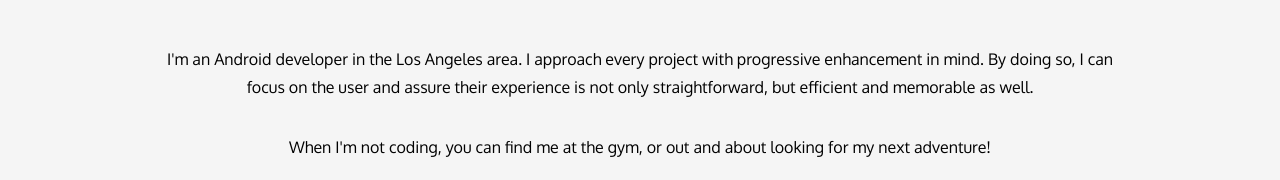
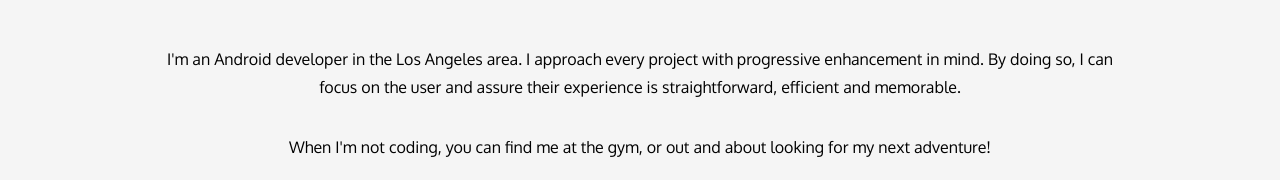
Before and after one commit to mikezalik/mikezalik.github.io, a website: page index.html in a window 1280 px wide. Shown: the part 633-813 px from the top of the page. Drawn offline with Linux system fonts and the light colour scheme.

Commit message:
About update

```diff
--- a/index.html
+++ b/index.html
@@ -38,7 +38,7 @@
             <div class ="about-container">
                 <div class ="about-content">
                     <p> I'm an Android developer in the Los Angeles area.
-                        I approach every project with progressive enhancement in mind. By doing so, I can focus on the user and assure their experience is not only straightforward, but efficient and memorable as well.</p>
+                        I approach every project with progressive enhancement in mind. By doing so, I can focus on the user and assure their experience is straightforward, efficient and memorable.</p>
                     <p>When I'm not coding, you can find me at the gym, or out and about looking for my next adventure!</p>
                 </div>
                 <div class="headshot-container">
```
